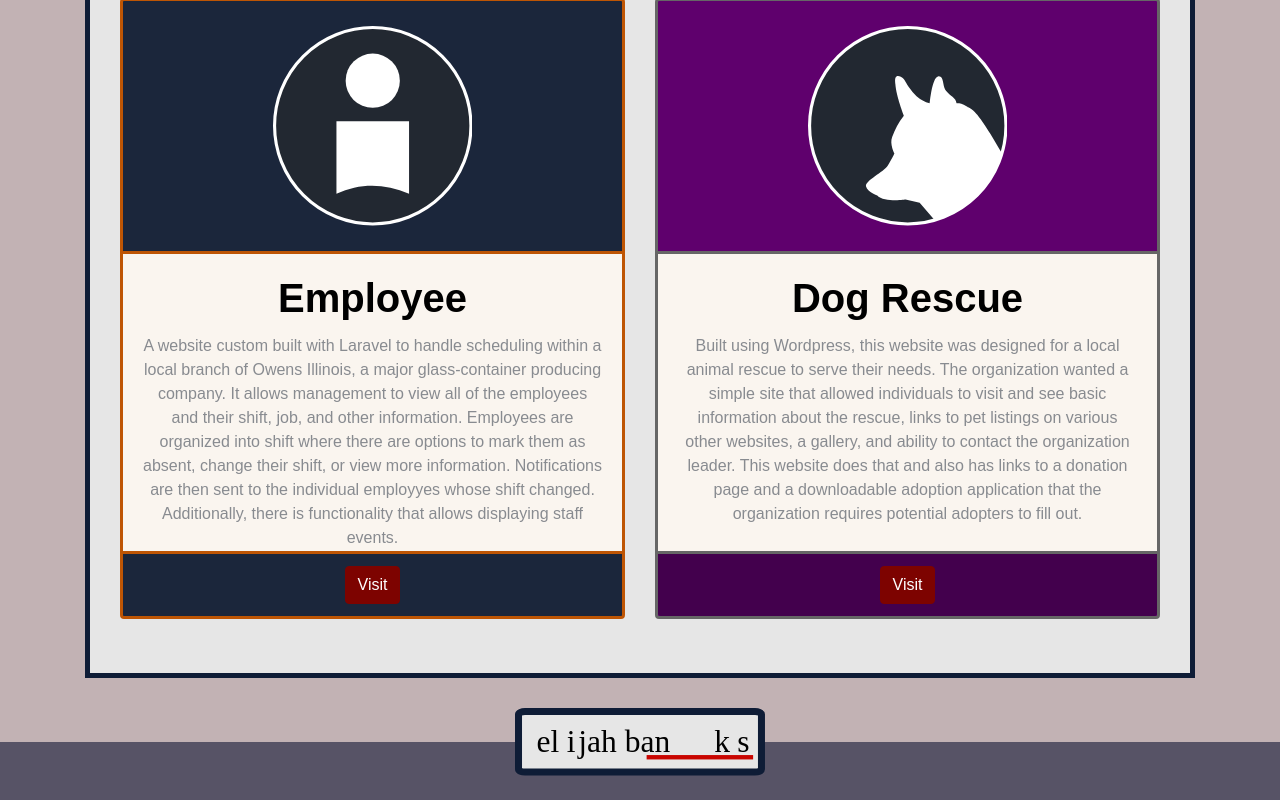
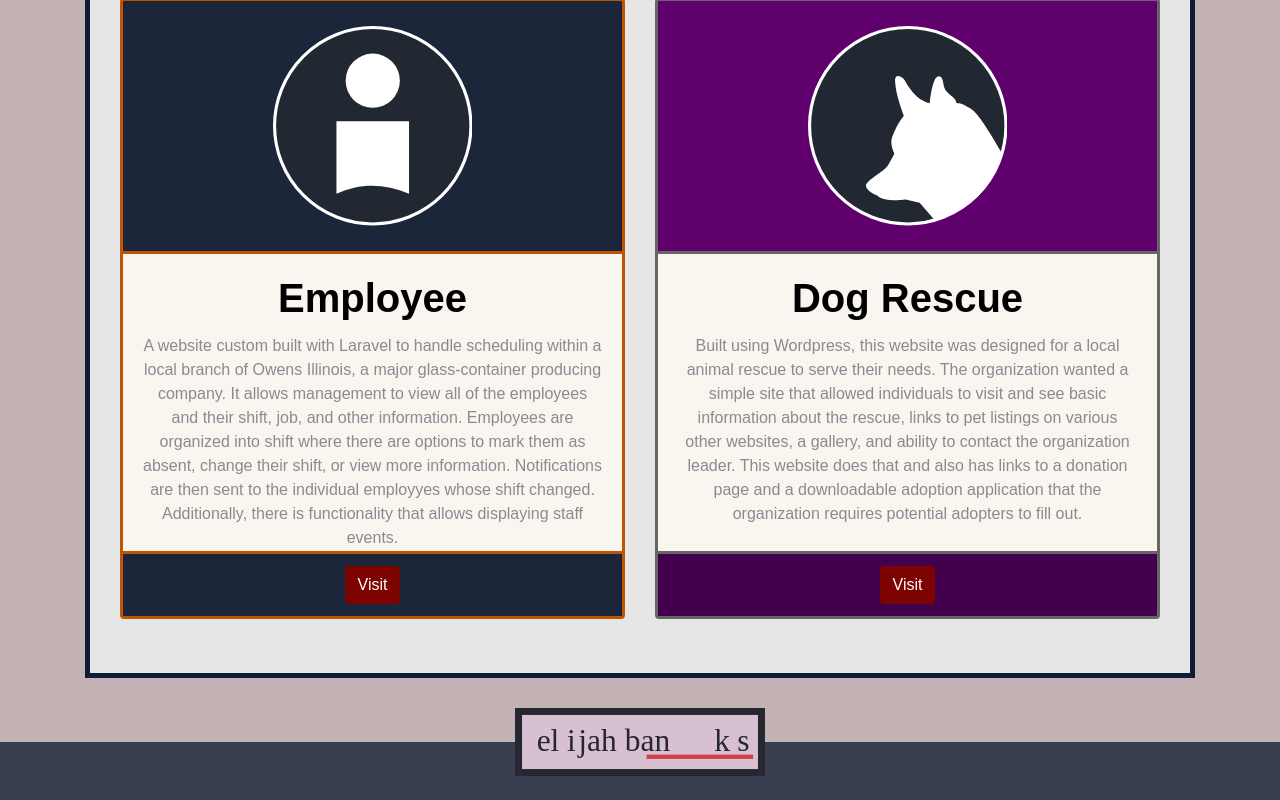
Before and after one commit to ejoebanks/eliweb, an Angular app: page / in a window 1280 px wide. Shown: the part 1037-1837 px from the top of the page. Built offline with nearby package versions, Linux system fonts and the light colour scheme; a web font is replaced by a local one.

Commit message:
Added footer svg, styling

```diff
--- a/src/app/footer/footer.component.css
+++ b/src/app/footer/footer.component.css
@@ -4,7 +4,7 @@
   width: 100%;
   min-height: 100px;
   text-align: center;
-  background: linear-gradient(180deg, #C2B2B4 50%, #575366 50%);
+  background: linear-gradient(180deg, #C2B2B4 50%, #373F51 50%);
 }
 
 .svg2_container {
--- a/src/app/footer/footer.component.html
+++ b/src/app/footer/footer.component.html
@@ -1,47 +1,5 @@
 <footer id="sticky-footer" class="py-4 bg-dark text-white-50">
   <div class="svg2_container">
-    <svg id="afcd7609-43ff-449d-8a58-eab484d46123" data-name="Layer 1" xmlns="http://www.w3.org/2000/svg" viewBox="0 0 142.7 38.55">
-      <defs>
-        <style>
-          .b4b1e1e8-5d09-428d-b21e-f67e6a740720 {
-            fill: #e6e6e6;
-            stroke: #0e1c36;
-            stroke-miterlimit: 10;
-            stroke-width: 4px;
-          }
-
-          .f5467db7-282f-4da5-9618-95853be34ec5 {
-            fill: #0e1c36;
-            fill-rule: evenodd;
-          }
-
-          .aaeb4a72-77b9-46ab-8d57-09031d3fa08d {
-            font-size: 18px;
-            font-family: Broadway;
-          }
-
-          .bf84b536-b669-48d5-88a6-5289f847020d {
-            letter-spacing: 0em;
-          }
-
-          .f1439519-7987-4c28-9ab4-cae5c8fa63ee {
-            letter-spacing: 0em;
-          }
-
-          .b1ee3f5e-7ee7-4fd5-9044-53b8137aaa9c {
-            fill: #c90500;
-          }
-        </style>
-      </defs>
-      <title>footer_name</title>
-      <path class="b4b1e1e8-5d09-428d-b21e-f67e6a740720" d="M5.7,2H137c2,0,3.69.73,3.69,1.63V34.92c0,.9-1.65,1.63-3.69,1.63H5.7c-2,0-3.7-.73-3.7-1.63V3.63C2,2.73,3.66,2,5.7,2Z" />
-      <path class="f5467db7-282f-4da5-9618-95853be34ec5" d="M120.23,26.86" />
-      <path class="f5467db7-282f-4da5-9618-95853be34ec5" d="M120.23,32.7" /><text class="aaeb4a72-77b9-46ab-8d57-09031d3fa08d" transform="translate(12.3 25)">el<tspan class="bf84b536-b669-48d5-88a6-5289f847020d" x="17.31" y="0">i</tspan>
-        <tspan x="23.84" y="0">jah ban</tspan>
-        <tspan class="f1439519-7987-4c28-9ab4-cae5c8fa63ee" x="101.49" y="0">k</tspan>
-        <tspan x="114.55" y="0">s</tspan>
-      </text>
-      <rect class="b1ee3f5e-7ee7-4fd5-9044-53b8137aaa9c" x="75.13" y="26.86" width="60.79" height="2.5" />
-    </svg>
+    <img src="/assets/footer_name.svg"/>
     </div>
 </footer>
```
Also changed, not shown: src/assets/footer_name.svg (added).
